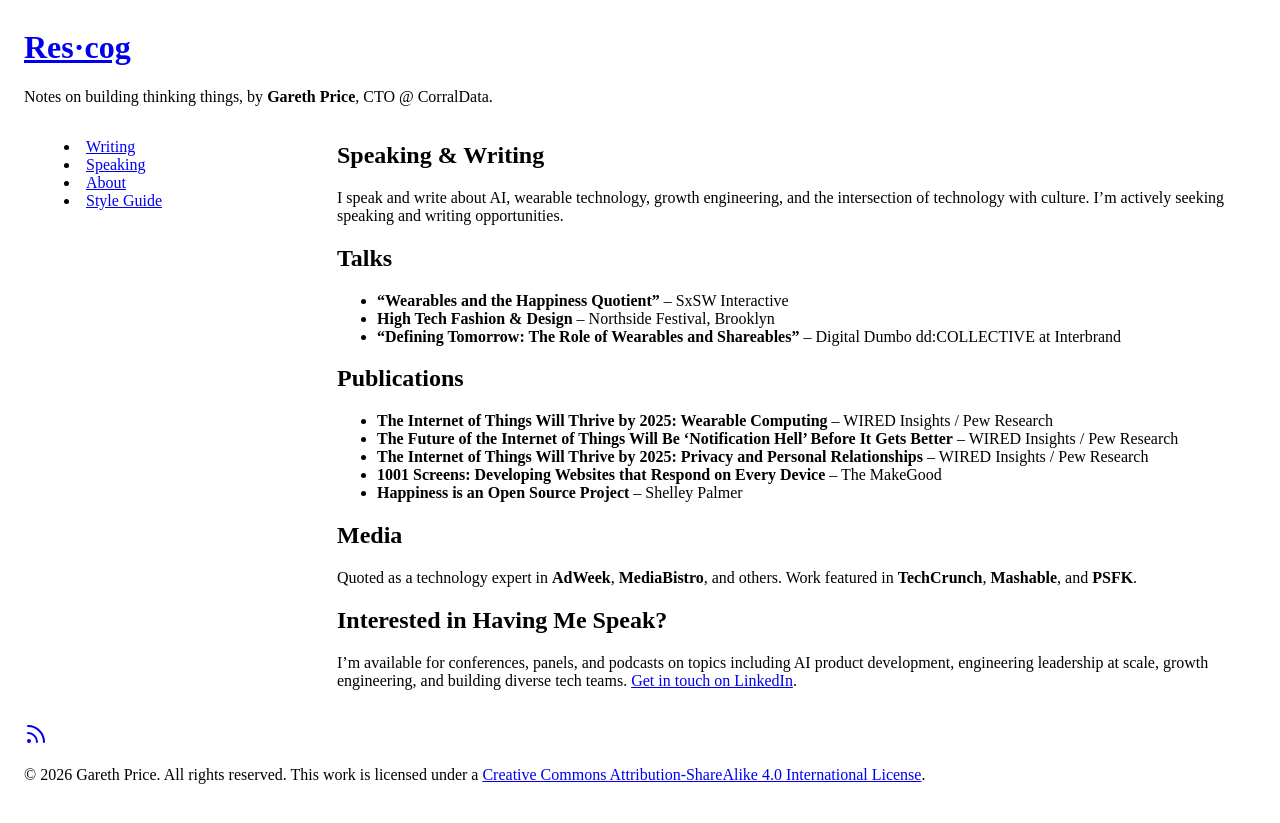
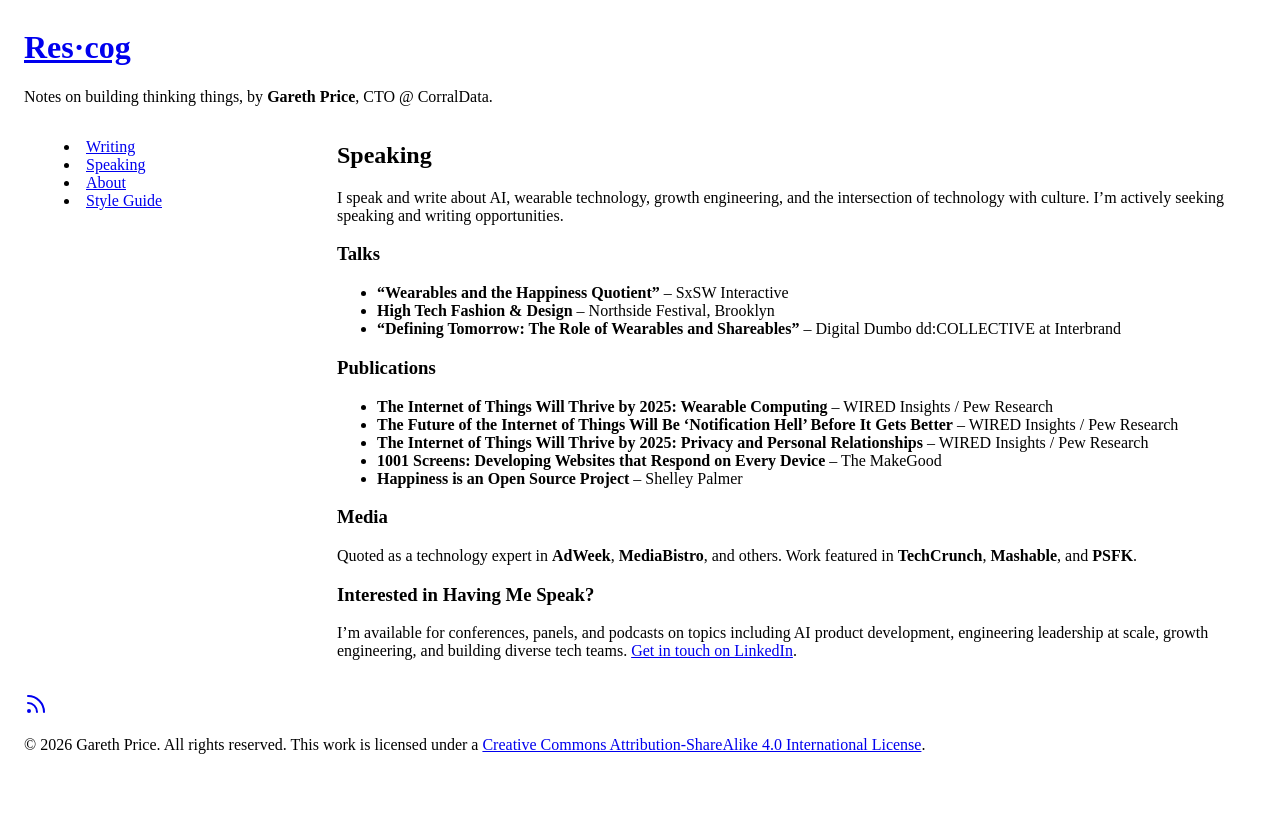
Before and after one commit to garethsprice/blog, a Jekyll site: the page built from speaking.md, in a window 1280 px wide. Shown: the top 823 px of the page. Built offline with Jekyll 4.4.1, drawn with Linux system fonts in a browser that asks for light colours.

Commit message:
Simplify page formatting and remove redundant author line
Use h3 headings consistently across about and speaking pages.
Remove author attribution from post footer (already shown elsewhere).

Co-Authored-By: Claude Opus 4.5 <noreply@anthropic.com>

```diff
--- a/_layouts/post.html
+++ b/_layouts/post.html
@@ -9,7 +9,6 @@ layout: default
     </header>
     {{ content }}
     <footer class="post-footer">
-      <p>Written by <strong>{{ site.author.name }}</strong> — {{ site.author.title }}.</p>
       <p><a href="{{ '/' | relative_url }}">Back to all posts</a></p>
     </footer>
   </article>
--- a/speaking.md
+++ b/speaking.md
@@ -1,18 +1,18 @@
 ---
 layout: page
-title: Speaking & Writing
+title: Speaking
 permalink: /speaking/
 ---
 
 I speak and write about AI, wearable technology, growth engineering, and the intersection of technology with culture. I'm actively seeking speaking and writing opportunities.
 
-## Talks
+### Talks
 
 - **"Wearables and the Happiness Quotient"** -- SxSW Interactive
 - **High Tech Fashion & Design** -- Northside Festival, Brooklyn
 - **"Defining Tomorrow: The Role of Wearables and Shareables"** -- Digital Dumbo dd:COLLECTIVE at Interbrand
 
-## Publications
+### Publications
 
 - **The Internet of Things Will Thrive by 2025: Wearable Computing** -- WIRED Insights / Pew Research
 - **The Future of the Internet of Things Will Be 'Notification Hell' Before It Gets Better** -- WIRED Insights / Pew Research
@@ -20,10 +20,10 @@ I speak and write about AI, wearable technology, growth engineering, and the int
 - **1001 Screens: Developing Websites that Respond on Every Device** -- The MakeGood
 - **Happiness is an Open Source Project** -- Shelley Palmer
 
-## Media
+### Media
 
 Quoted as a technology expert in **AdWeek**, **MediaBistro**, and others. Work featured in **TechCrunch**, **Mashable**, and **PSFK**.
 
-## Interested in Having Me Speak?
+### Interested in Having Me Speak?
 
 I'm available for conferences, panels, and podcasts on topics including AI product development, engineering leadership at scale, growth engineering, and building diverse tech teams. [Get in touch on LinkedIn](https://www.linkedin.com/in/garethsprice).
```
Also changed, not shown: about.md (+2 -2 lines).
